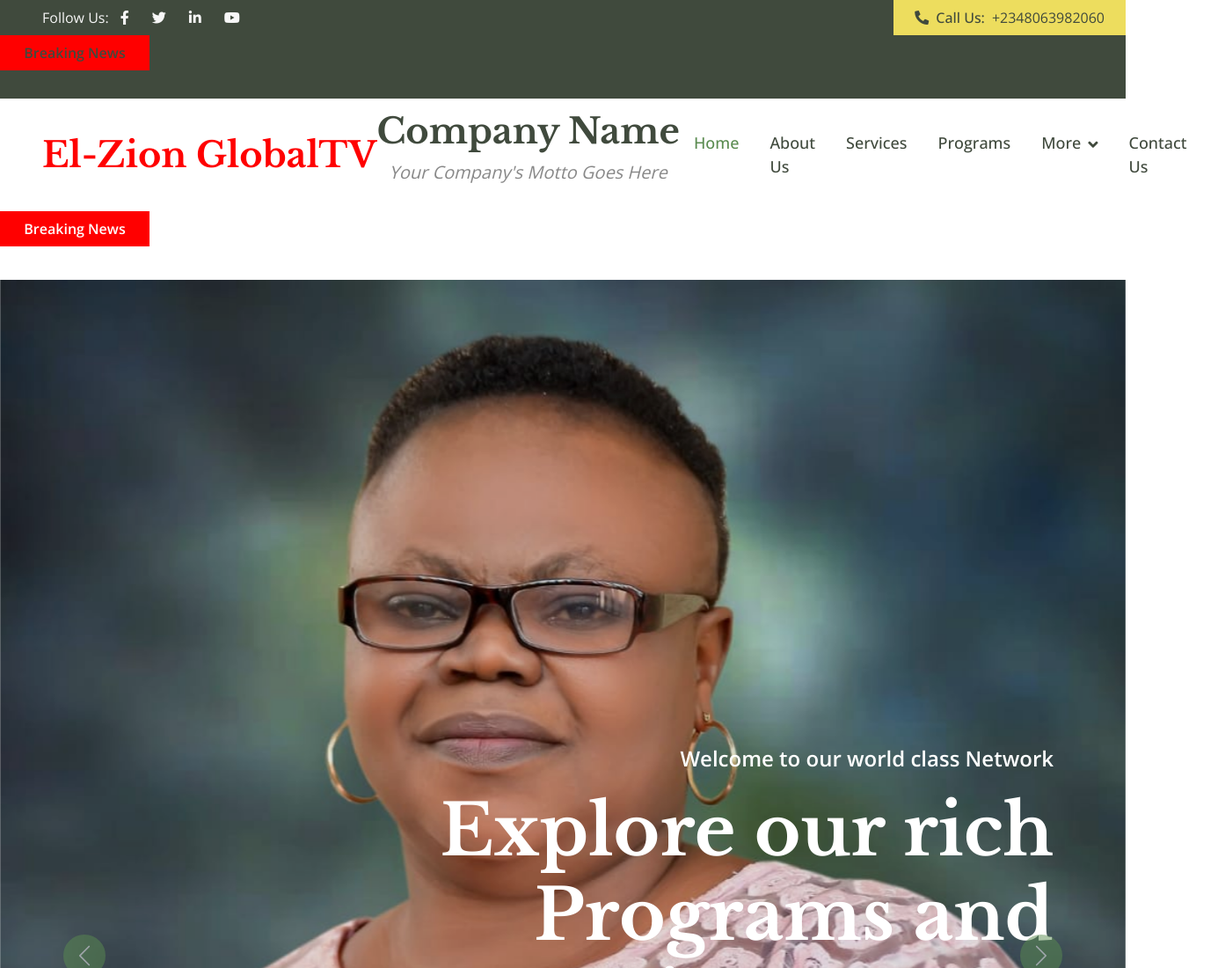
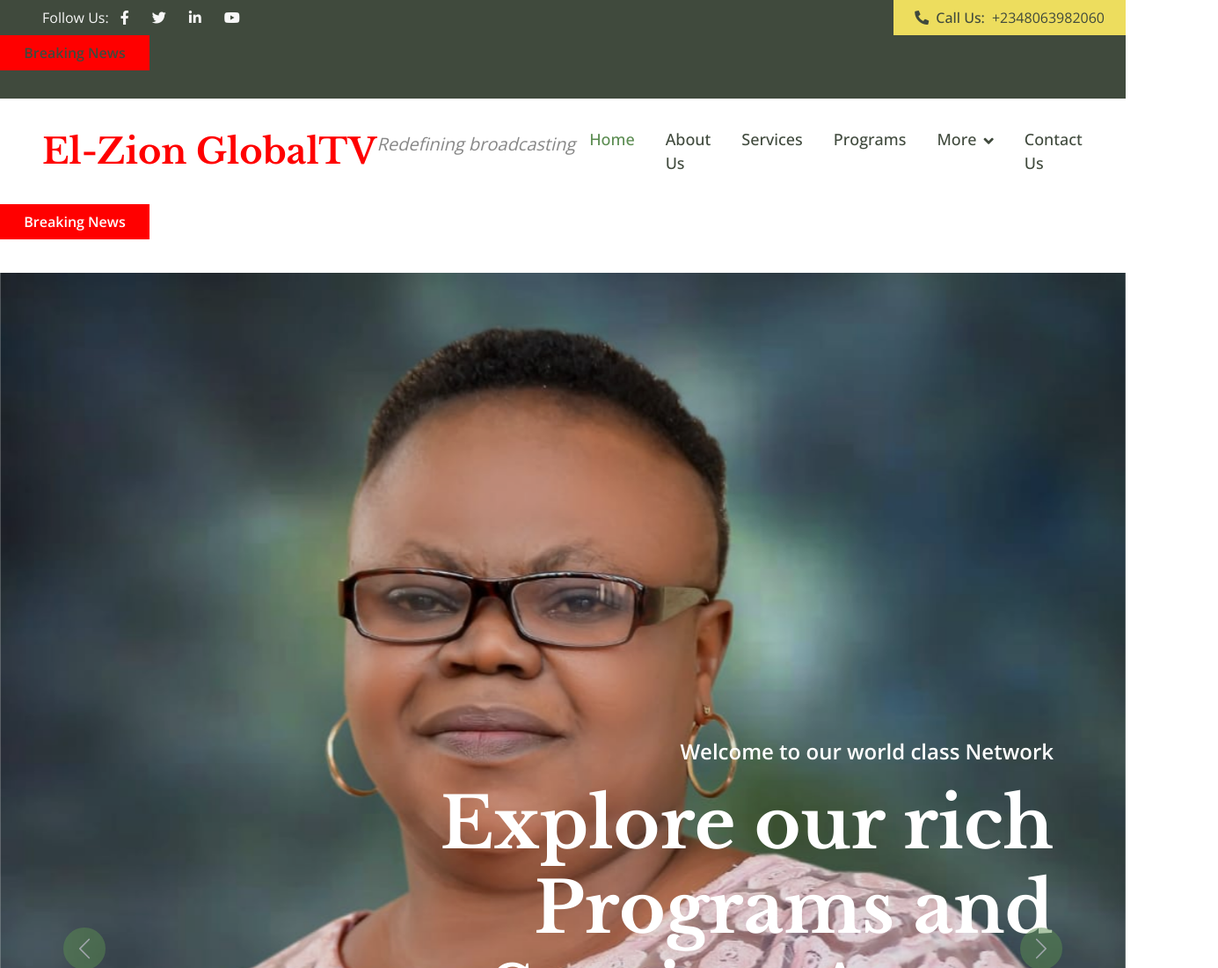
Before and after one commit to cyberbillafrica/elziontv, a plain HTML site: page index.html in a window 1280 px wide. Shown: the top 1100 px of the page at 88% size, 1385 px wide, since content can reach past the window. Drawn offline with nearby package versions, Linux system fonts and the light colour scheme; files whose address does not match are found by name.

Commit message:
Update index.html

```diff
--- a/index.html
+++ b/index.html
@@ -88,10 +88,7 @@
     <nav class="navbar navbar-expand-lg bg-white navbar-light sticky-top px-4 px-lg-5">
         <a href="index.html" class="navbar-brand d-flex align-items-center">
             <h1 class="m-0" style="color: red;">El-Zion GlobalTV</h1>
-		<div>
-   <h1 style="text-align: center;">Company Name</h1>
-   <p style="text-align: center; font-style: italic; color: #888;">Your Company's Motto Goes Here</p>
-		</div>
+            <p style="text-align: left; font-style: italic; color: #888;">Redefining broadcasting</p>
         </a>
         <button type="button" class="navbar-toggler me-0" data-bs-toggle="collapse" data-bs-target="#navbarCollapse">
             <span class="navbar-toggler-icon"></span>
```
